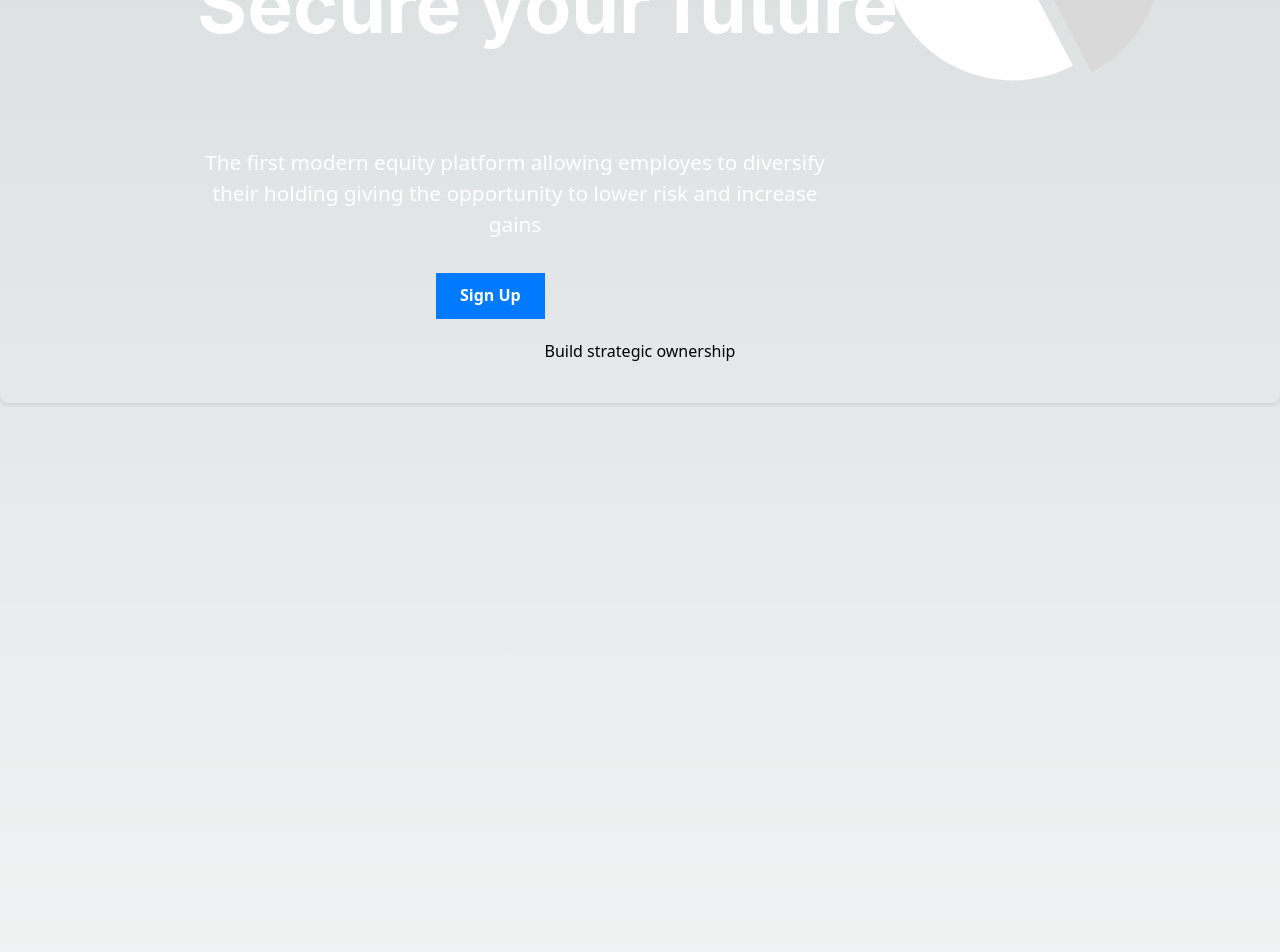
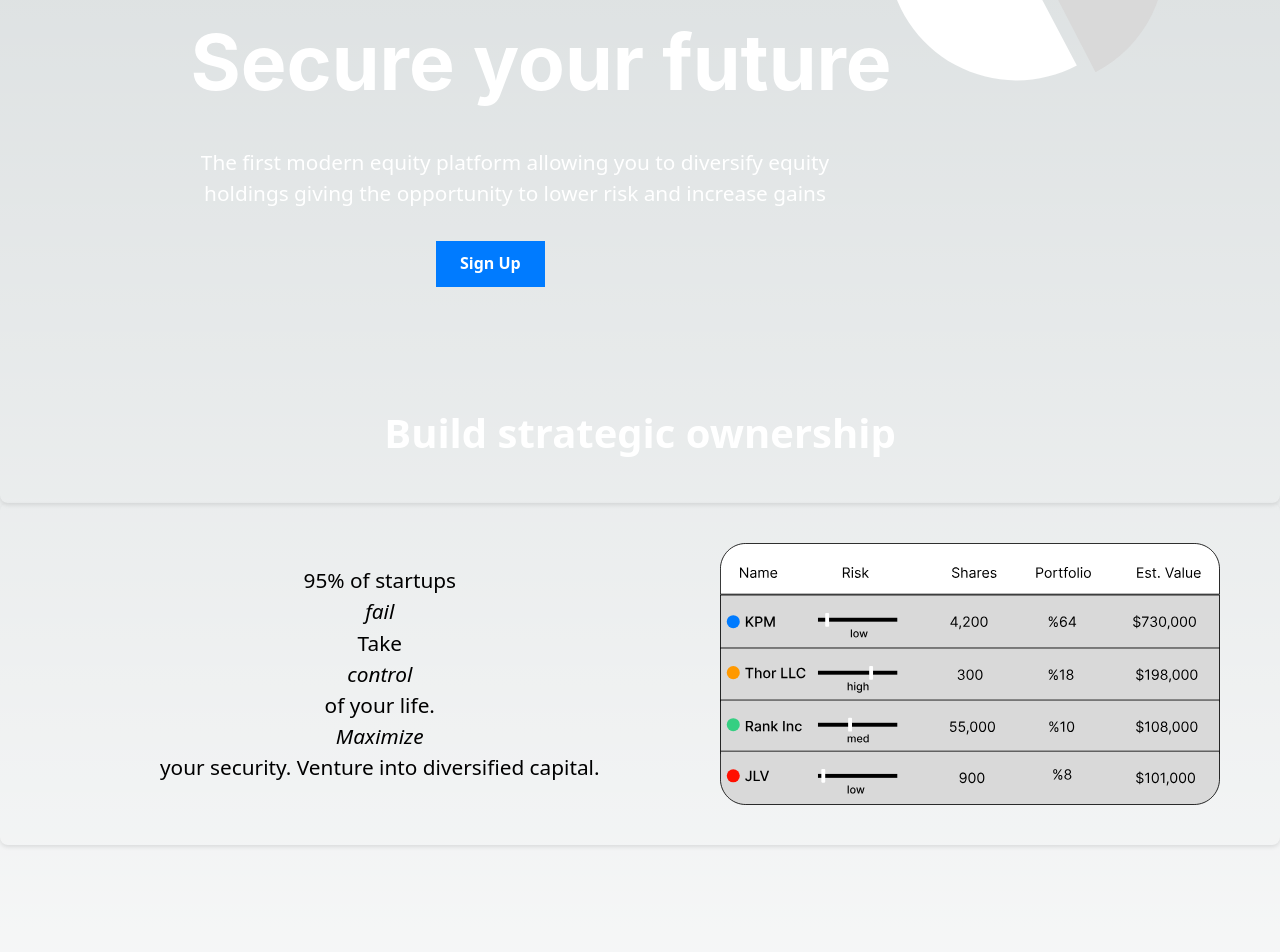
Before and after one commit to akigler/ourshare, a Next.js app: page / in a window 1280 px wide. Shown: the part 360-1312 px from the top of the page. Built offline with nearby package versions, Linux system fonts and the light colour scheme.

Commit message:
added productivity

```diff
--- a/src/components/Ourshare.tsx
+++ b/src/components/Ourshare.tsx
@@ -28,9 +28,8 @@ const Ourshare = () => {
         </div>
         <div className="lowerFlex">
           <p className={styles.paragragh}>
-            The first modern equity platform allowing employes to diversify
-            their holding giving the opportunity to lower risk and increase
-            gains
+            The first modern equity platform allowing you to diversify equity
+            holdings giving the opportunity to lower risk and increase gains
           </p>
           <button className={styles.signUpButton} onClick={handleSignUp}>
             Sign Up
--- a/src/components/Product.tsx
+++ b/src/components/Product.tsx
@@ -1,14 +1,22 @@
 import React from "react";
-
+import styles from "../styles/Product.module.css";
+import Image from "next/image";
 const Product = () => {
   return (
-    <section id="product" className="container my-8">
-      <h2>Product</h2>
-      <p>
-        Lorem ipsum dolor sit amet, consectetur adipiscing elit. Sed eget felis
-        vel purus posuere varius non vel odio. Ut a libero id urna ultrices
-        fermentum. Sed vel est nec justo gravida tincidunt.
-      </p>
+    <section id="product" className={styles.container}>
+      <div className={styles.flexRow}>
+        <p className={styles.paragragh}>
+          95% of startups <i>fail</i> Take <i>control</i> of your life.
+          <i> Maximize</i> your security. Venture into diversified capital.
+        </p>
+        <Image
+          src="/images/PORTFOLIO.svg"
+          alt="Portfolio"
+          width={500}
+          height={500}
+          className={styles.portImage}
+        />
+      </div>
     </section>
   );
 };
--- a/src/styles/Ourshare.module.css
+++ b/src/styles/Ourshare.module.css
@@ -5,7 +5,7 @@
   padding: 40px; /* Add some padding around the content */
   border-radius: 8px; /* Add rounded corners */
   box-shadow: 0 2px 4px rgba(0, 0, 0, 0.1); /* Add a subtle box shadow */
-  margin-bottom: 30vh;
+  /* margin-bottom: 30vh; */
 }
 .heading {
   display: flex;
@@ -85,9 +85,13 @@
   align-items: center;
   justify-content: center;
 }
-.lowerHeadeer {
-  color: #0056b3;
+.lowerHeader {
+  margin-top: 12vh;
+  color: #fff;
+  font-size: 2.5rem; /* Adjust the size as needed */
+  font-weight: bold;
 }
+
 @media only screen and (min-width: 768px) {
   .landingFlex {
     flex-direction: row;
@@ -108,7 +112,7 @@
     left: 20%;
   }
   .pie {
-    margin-left: 20px;
+    margin-left: 60px;
     margin-right: 20px;
     width: 375px;
     height: 375px;
--- /dev/null
+++ b/src/styles/Product.module.css
@@ -0,0 +1,21 @@
+.container {
+  display: flex;
+  flex-direction: column;
+  text-align: center; /* Center the content horizontally */
+  padding: 40px; /* Add some padding around the content */
+  border-radius: 8px; /* Add rounded corners */
+  box-shadow: 0 2px 4px rgba(0, 0, 0, 0.1); /* Add a subtle box shadow */
+  margin-bottom: 30vh;
+}
+
+.flexRow {
+  display: flex;
+  flex-direction: row;
+}
+.paragragh {
+  display: flex;
+  font-size: 1.3rem;
+  justify-content: center;
+  flex-direction: column;
+  margin: auto 10%;
+}
```
Also changed, not shown: public/images/PORTFOLIO.svg (added).
